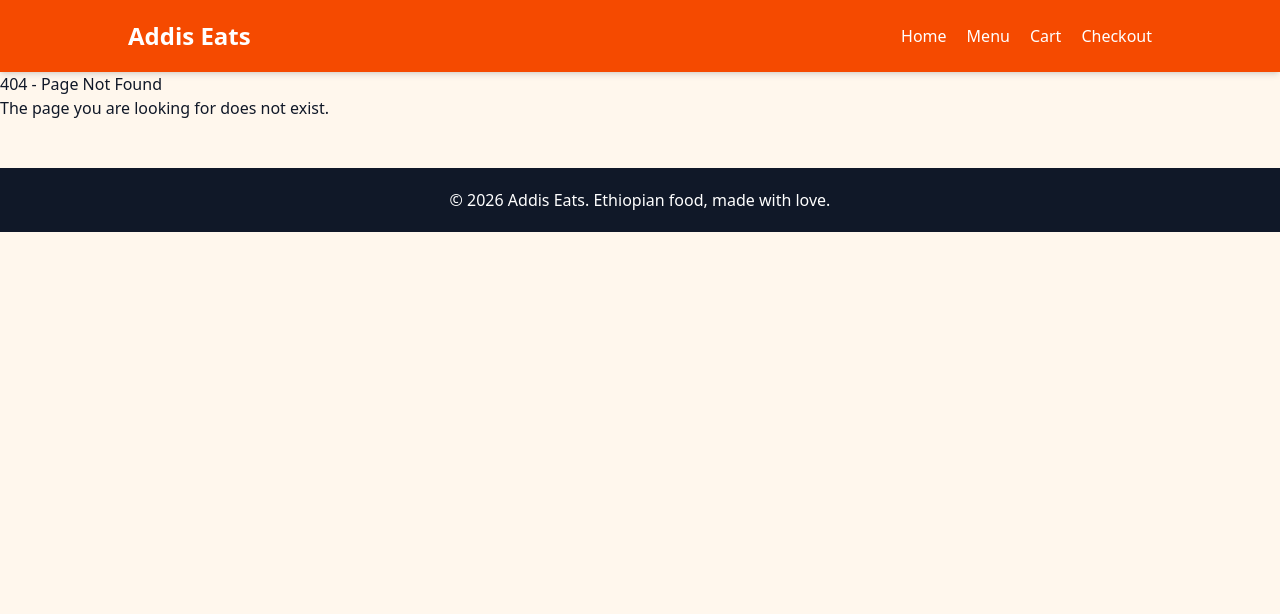
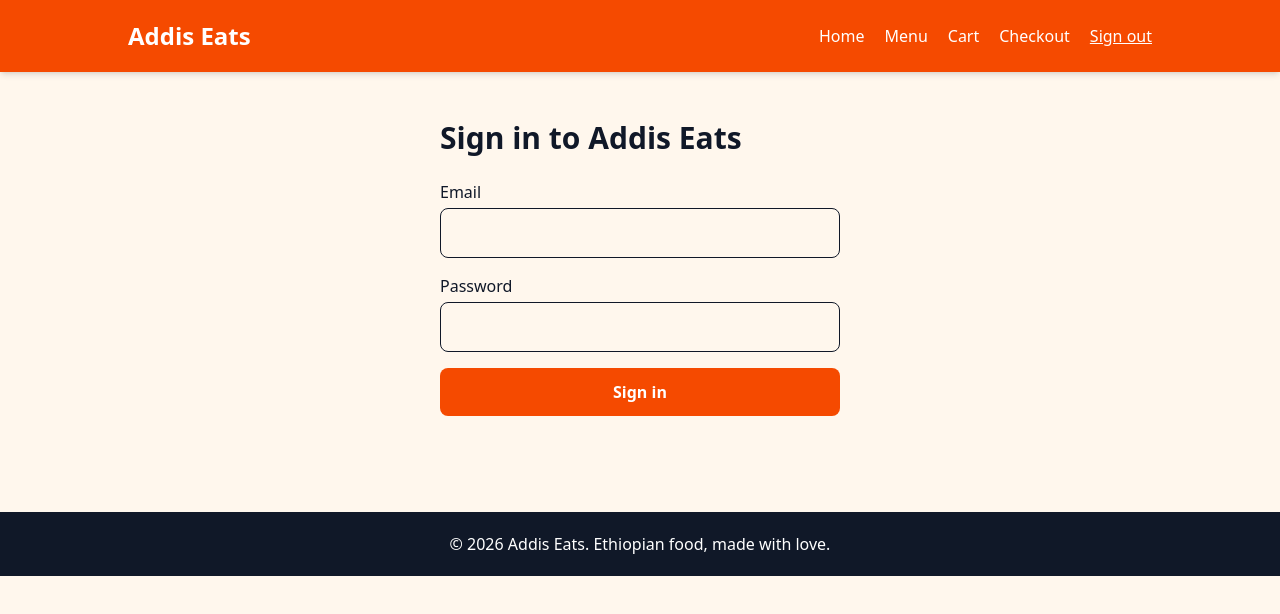
Before and after one commit to kalkidanWoldesenbet/codeops-ibt, a Next.js app in the folder module-03-react-nextjs/Addis Eats/Next.js/miniprojs/addis-eats/: page /sign-in in a window 1280 px wide. Before the commit this address had no page. Shown: the top 614 px of the page. Built offline with nearby package versions, Linux system fonts and the light colour scheme.

Commit message:
feat: add session authentication and route protection

```diff
--- a/module-03-react-nextjs/Addis Eats/Next.js/miniprojs/addis-eats/app/api/orders/route.js
+++ b/module-03-react-nextjs/Addis Eats/Next.js/miniprojs/addis-eats/app/api/orders/route.js
@@ -1,13 +1,41 @@
 import { NextResponse } from "next/server";
 import { orderSchema } from "@/lib/schemas/orderSchema";
 import { dishes } from "@/data/dishes";
+import { getSession } from "@/lib/auth/session";
 
 // Temporary in-memory storage for development.
 const orders = globalThis.orders ?? [];
 globalThis.orders = orders;
 
+export async function GET() {
+  const session = await getSession();
+
+  if (!session) {
+    return NextResponse.json(
+      { success: false, message: "Unauthorized" },
+      { status: 401 }
+    );
+  }
+
+  const orders = globalThis.orders ?? [];
+
+  return NextResponse.json({
+    success: true,
+    data: orders.filter((order) => order.userId === session.userId),
+  });
+}
+
 export async function POST(request) {
   try {
+    const session = await getSession();
+
+    if (!session) {
+      return NextResponse.json(
+        { success: false, message: "Unauthorized" },
+        { status: 401 }
+      );
+    }
+
     const body = await request.json();
     const result = orderSchema.safeParse(body);
 
--- a/module-03-react-nextjs/Addis Eats/Next.js/miniprojs/addis-eats/app/checkout/actions.js
+++ b/module-03-react-nextjs/Addis Eats/Next.js/miniprojs/addis-eats/app/checkout/actions.js
@@ -4,11 +4,20 @@ import { revalidatePath } from "next/cache";
 import { randomUUID } from "node:crypto";
 import { dishes } from "@/data/dishes";
 import { orderSchema } from "@/lib/schemas/orderSchema";
+import { getSession } from "@/lib/auth/session";
 
 export async function placeOrder(_previousState, formData) {
   const customerName = formData.get("customerName");
   const phone = formData.get("phone");
+  const session = await getSession();
 
+    if (!session) {
+      return {
+        success: false,
+        message: "Please sign in to place an order.",
+        fieldErrors: {},
+      };
+    }
   let items;
 
   try {
--- /dev/null
+++ b/module-03-react-nextjs/Addis Eats/Next.js/miniprojs/addis-eats/app/components/SignOutButton.jsx
@@ -0,0 +1,11 @@
+import { signOut } from "@/app/sign-in/actions";
+
+export default function SignOutButton() {
+  return (
+    <form action={signOut}>
+      <button type="submit" className="underline">
+        Sign out
+      </button>
+    </form>
+  );
+}
--- a/module-03-react-nextjs/Addis Eats/Next.js/miniprojs/addis-eats/app/layout.js
+++ b/module-03-react-nextjs/Addis Eats/Next.js/miniprojs/addis-eats/app/layout.js
@@ -1,4 +1,6 @@
 import "./globals.css";
+import Providers from "./providers";
+import SignOutButton from "@/app/components/SignOutButton";
 
 export const metadata = {
 title: "Addis Eats",
@@ -16,12 +18,14 @@ export default function RootLayout({ children }) {
               <a href="/menu">Menu</a>
               <a href="/cart">Cart</a>
               <a href="/checkout">Checkout</a>
+              <SignOutButton />
             </nav>
           </div>
         </header>
 
+        <Providers>
         {children}
-
+        </Providers>
         <footer className="mt-12 bg-gray-900 px-6 py-5 text-center text-white">
           <p>© 2026 Addis Eats. Ethiopian food, made with love.</p>
         </footer>
--- /dev/null
+++ b/module-03-react-nextjs/Addis Eats/Next.js/miniprojs/addis-eats/app/orders/OrdersClient.jsx
@@ -0,0 +1,37 @@
+"use client";
+
+import { useQuery } from "@tanstack/react-query";
+import { fetcher } from "@/lib/fetcher";
+
+export default function OrdersClient() {
+  const { data, error, isPending } = useQuery({
+    queryKey: ["orders"],
+    queryFn: () => fetcher("/api/orders"),
+    refetchInterval: 5000,
+    placeholderData: { success: true, data: [] },
+  });
+
+  if (isPending) return <p>Loading orders...</p>;
+  if (error) return <p role="alert">{error.message}</p>;
+
+  const orders = data?.data ?? [];
+
+  return (
+    <main className="mx-auto max-w-4xl space-y-4 px-6 py-10">
+      <h1 className="text-3xl font-bold">Order Status</h1>
+
+      {orders.length === 0 ? (
+        <p>No orders yet.</p>
+      ) : (
+        orders.map((order) => (
+          <article key={order.id} className="rounded-lg border bg-white p-4">
+            <p>Order: {order.id}</p>
+            <p>Customer: {order.customerName}</p>
+            <p>Status: {order.status}</p>
+            <p>Total: {order.total} ETB</p>
+          </article>
+        ))
+      )}
+    </main>
+  );
+}
--- a/module-03-react-nextjs/Addis Eats/Next.js/miniprojs/addis-eats/app/orders/page.jsx
+++ b/module-03-react-nextjs/Addis Eats/Next.js/miniprojs/addis-eats/app/orders/page.jsx
@@ -1,36 +1,13 @@
-"use client";
+import { redirect } from "next/navigation";
+import { getSession } from "@/lib/auth/session";
+import OrdersClient from "./OrdersClient";
 
-import { useQuery } from "@tanstack/react-query";
-import { fetcher } from "@/lib/fetcher";
+export default async function OrdersPage() {
+  const session = await getSession();
 
-export default function OrdersPage() {
-  const { data, error, isLoading } = useQuery({
-    queryKey: ["orders"],
-    queryFn: () => fetcher("/api/orders"),
-    refetchInterval: 5000,
-    placeholderData: { success: true, data: [] },
-  });
+  if (!session) {
+    redirect("/sign-in?next=/orders");
+  }
 
-  if (isLoading) return <p>Loading orders...</p>;
-  if (error) return <p role="alert">{error.message}</p>;
-
-  const orders = data?.data ?? [];
-
-  return (
-    <main className="mx-auto max-w-4xl space-y-4 px-6 py-10">
-      <h1 className="text-3xl font-bold">Order Status</h1>
-      {orders.length === 0 ? (
-        <p>No orders yet.</p>
-      ) : (
-        orders.map((order) => (
-          <article key={order.id} className="rounded-lg border p-4">
-            <p>Order: {order.id}</p>
-            <p>Customer: {order.customerName}</p>
-            <p>Status: {order.status}</p>
-            <p>Total: {order.total} ETB</p>
-          </article>
-        ))
-      )}
-    </main>
-  );
+  return <OrdersClient />;
 }
--- /dev/null
+++ b/module-03-react-nextjs/Addis Eats/Next.js/miniprojs/addis-eats/app/sign-in/SignInForm.jsx
@@ -0,0 +1,53 @@
+"use client";
+
+import { useActionState } from "react";
+import { signIn } from "./actions";
+
+const initialState = { error: "" };
+
+export default function SignInForm({ next }) {
+  const [state, formAction, pending] = useActionState(
+    signIn,
+    initialState
+  );
+
+  return (
+    <form action={formAction} className="space-y-4">
+      <input type="hidden" name="next" value={next} />
+
+      <div>
+        <label htmlFor="email" className="mb-1 block">Email</label>
+        <input
+          id="email"
+          name="email"
+          type="email"
+          required
+          autoComplete="username"
+          className="w-full rounded-lg border p-3"
+        />
+      </div>
+
+      <div>
+        <label htmlFor="password" className="mb-1 block">Password</label>
+        <input
+          id="password"
+          name="password"
+          type="password"
+          required
+          autoComplete="current-password"
+          className="w-full rounded-lg border p-3"
+        />
+      </div>
+
+      {state.error && <p role="alert" className="text-red-600">{state.error}</p>}
+
+      <button
+        type="submit"
+        disabled={pending}
+        className="w-full rounded-lg bg-orange-600 p-3 font-semibold text-white disabled:opacity-60"
+      >
+        {pending ? "Signing in..." : "Sign in"}
+      </button>
+    </form>
+  );
+}
--- /dev/null
+++ b/module-03-react-nextjs/Addis Eats/Next.js/miniprojs/addis-eats/app/sign-in/actions.js
@@ -0,0 +1,63 @@
+"use server";
+
+import { redirect } from "next/navigation";
+import { createSession, destroySession } from "@/lib/auth/session";
+
+function safeNext(value) {
+  if (
+    typeof value === "string" &&
+    value.startsWith("/") &&
+    !value.startsWith("//") &&
+    !value.includes("\\")
+  ) {
+    return value;
+  }
+
+  return "/menu";
+}
+
+export async function signIn(_previousState, formData) {
+  const email = String(formData.get("email") || "").trim().toLowerCase();
+  const password = String(formData.get("password") || "");
+  const next = safeNext(String(formData.get("next") || ""));
+
+  const accounts = [
+  {
+    email: process.env.DEMO_USER_EMAIL?.toLowerCase(),
+    password: process.env.DEMO_USER_PASSWORD,
+    id: process.env.DEMO_USER_ID || "customer-1",
+    role: process.env.DEMO_USER_ROLE || "customer",
+  },
+  {
+    email: process.env.DEMO_STAFF_EMAIL?.toLowerCase(),
+    password: process.env.DEMO_STAFF_PASSWORD,
+    id: process.env.DEMO_STAFF_ID || "staff-1",
+    role: "staff",
+  },
+    ];
+
+    const account = accounts.find(
+      (candidate) =>
+        candidate.email &&
+        candidate.password &&
+        candidate.email === email &&
+        candidate.password === password
+    );
+
+    if (!account) {
+      return { error: "Invalid email or password." };
+    }
+
+    await createSession({
+      id: account.id,
+      role: account.role,
+      email: account.email,
+    });
+
+    redirect(next);
+}
+
+export async function signOut() {
+  await destroySession();
+  redirect("/sign-in");
+}
--- /dev/null
+++ b/module-03-react-nextjs/Addis Eats/Next.js/miniprojs/addis-eats/app/sign-in/page.jsx
@@ -0,0 +1,14 @@
+import SignInForm from "./SignInForm";
+
+export default async function SignInPage({ searchParams }) {
+  const params = await searchParams;
+  const next =
+    typeof params?.next === "string" ? params.next : "/menu";
+
+  return (
+    <main className="mx-auto max-w-md px-6 py-12">
+      <h1 className="mb-6 text-3xl font-bold">Sign in to Addis Eats</h1>
+      <SignInForm next={next} />
+    </main>
+  );
+}
--- /dev/null
+++ b/module-03-react-nextjs/Addis Eats/Next.js/miniprojs/addis-eats/app/staff/page.jsx
@@ -0,0 +1,16 @@
+import { redirect } from "next/navigation";
+import { getSession } from "@/lib/auth/session";
+
+export default async function StaffPage() {
+  const session = await getSession();
+
+  if (!session) redirect("/sign-in?next=/staff");
+  if (session.role !== "staff") redirect("/menu");
+
+  return (
+    <main className="mx-auto max-w-4xl px-6 py-12">
+      <h1 className="text-3xl font-bold">Staff Dashboard</h1>
+      <p className="mt-4">Signed in as {session.email}</p>
+    </main>
+  );
+}
--- /dev/null
+++ b/module-03-react-nextjs/Addis Eats/Next.js/miniprojs/addis-eats/lib/auth/session.js
@@ -0,0 +1,75 @@
+import { cookies } from "next/headers";
+import { jwtVerify, SignJWT } from "jose";
+
+const cookieName = "addis-eats-session";
+
+function getSecret() {
+  const secret = process.env.SESSION_SECRET;
+
+  if (!secret || secret.length < 32) {
+    throw new Error("SESSION_SECRET must be configured.");
+  }
+
+  return new TextEncoder().encode(secret);
+}
+
+export async function createSession(user) {
+  const token = await new SignJWT({
+    userId: user.id,
+    role: user.role,
+    email: user.email,
+  })
+    .setProtectedHeader({ alg: "HS256" })
+    .setIssuedAt()
+    .setExpirationTime("2h")
+    .sign(getSecret());
+
+  const cookieStore = await cookies();
+
+  cookieStore.set(cookieName, token, {
+    httpOnly: true,
+    secure: process.env.NODE_ENV === "production",
+    sameSite: "lax",
+    path: "/",
+    maxAge: 60 * 60 * 2,
+  });
+}
+
+export async function getSession() {
+  const cookieStore = await cookies();
+  const token = cookieStore.get(cookieName)?.value;
+
+  if (!token) return null;
+
+  try {
+    const { payload } = await jwtVerify(token, getSecret());
+
+    if (
+      typeof payload.userId !== "string" ||
+      typeof payload.role !== "string" ||
+      typeof payload.email !== "string"
+    ) {
+      return null;
+    }
+
+    return {
+      userId: payload.userId,
+      role: payload.role,
+      email: payload.email,
+    };
+  } catch {
+    return null;
+  }
+}
+
+export async function destroySession() {
+  const cookieStore = await cookies();
+
+  cookieStore.set(cookieName, "", {
+    httpOnly: true,
+    secure: process.env.NODE_ENV === "production",
+    sameSite: "lax",
+    path: "/",
+    maxAge: 0,
+  });
+}
--- /dev/null
+++ b/module-03-react-nextjs/Addis Eats/Next.js/miniprojs/addis-eats/proxy.js
@@ -0,0 +1,34 @@
+import { NextResponse } from "next/server";
+import { jwtVerify } from "jose";
+
+export async function proxy(request) {
+  const token = request.cookies.get("addis-eats-session")?.value;
+  const secret = process.env.SESSION_SECRET;
+
+  let validSession = false;
+
+  if (token && secret) {
+    try {
+      await jwtVerify(token, new TextEncoder().encode(secret));
+      validSession = true;
+    } catch {
+      validSession = false;
+    }
+  }
+
+  if (!validSession) {
+    const url = new URL("/sign-in", request.url);
+    url.searchParams.set(
+      "next",
+      request.nextUrl.pathname + request.nextUrl.search
+    );
+
+    return NextResponse.redirect(url);
+  }
+
+  return NextResponse.next();
+}
+
+export const config = {
+  matcher: ["/orders/:path*", "/staff/:path*"],
+};
```
Also changed, not shown: 1 other file (tests, documents, lock files or other folders).
